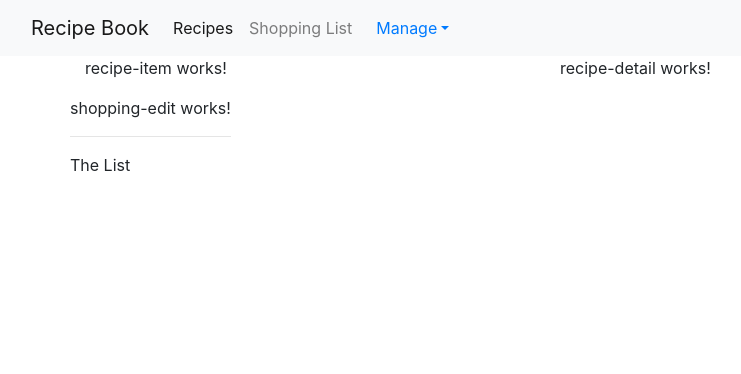
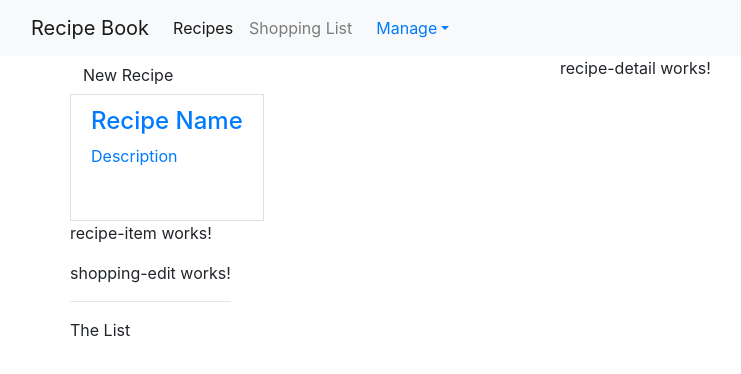
Before and after one commit to FrankEyk/Shopping-List, an Angular app: page / in a window 1280 px wide. Shown: the top 374 px of the page, without its empty margins (0-741 px from the left). Built offline with nearby package versions, Linux system fonts and the light colour scheme.

Commit message:
Added Recipe Model

```diff
--- a/src/app/recipes/recipe-list/recipe-list.component.html
+++ b/src/app/recipes/recipe-list/recipe-list.component.html
@@ -1 +1,19 @@
-<app-recipe-item></app-recipe-item>
+<div class="row">
+    <div class="col-xs-12">
+        <button class="btn btn-succes">New Recipe</button>
+    </div>
+</div>
+<div class="row">
+    <div class="col-xs-12">
+        <a href="#" class="list-group-item clearfix">
+            <div class="pull-left">
+                <h4 class="list-group-item-heading">Recipe Name</h4>
+                <p class="list-group-item-text">Description</p>
+            </div>
+            <span class="pull-right">
+                <img src="" alt="" class="img-responsive" style="max-height: 50px;">
+            </span>
+        </a>
+        <app-recipe-item></app-recipe-item>
+    </div>
+</div>
--- a/src/app/recipes/recipe-list/recipe-list.component.ts
+++ b/src/app/recipes/recipe-list/recipe-list.component.ts
@@ -1,4 +1,5 @@
 import { Component, OnInit } from '@angular/core';
+import { Recipe } from '../recipe.model';
 
 @Component({
   selector: 'app-recipe-list',
@@ -6,6 +7,10 @@
   styleUrls: ['./recipe-list.component.css']
 })
 export class RecipeListComponent implements OnInit {
+  recipes: Recipe[] = [
+    new Recipe('Test Recipe', 'This is a test',
+    'https://external-content.duckduckgo.com/iu/?u=https%3A%2F%2Fi.ytimg.com%2Fvi%2FexWyqMhrKQY%2Fmaxresdefault.jpg&f=1&nofb=1')
+  ];
 
   constructor() { }
 
--- /dev/null
+++ b/src/app/recipes/recipe.model.ts
@@ -0,0 +1,11 @@
+export class Recipe {
+    public name: string;
+    public description: string;
+    public imagePath: string;
+
+    constructor(name: string, description: string, imagePath: string) {
+        this.name = name;
+        this.description = description;
+        this.imagePath = imagePath;
+    }
+}
```
